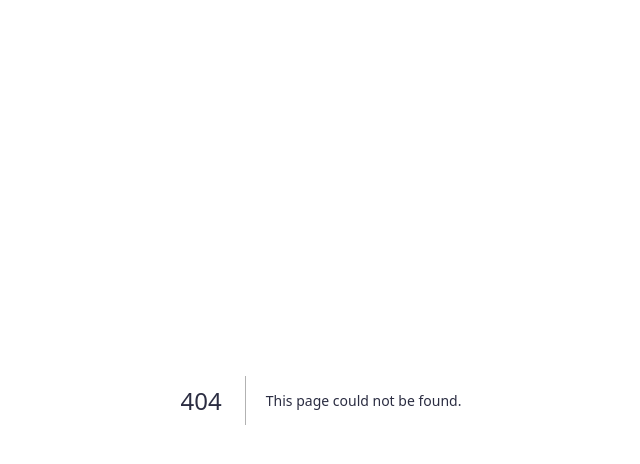
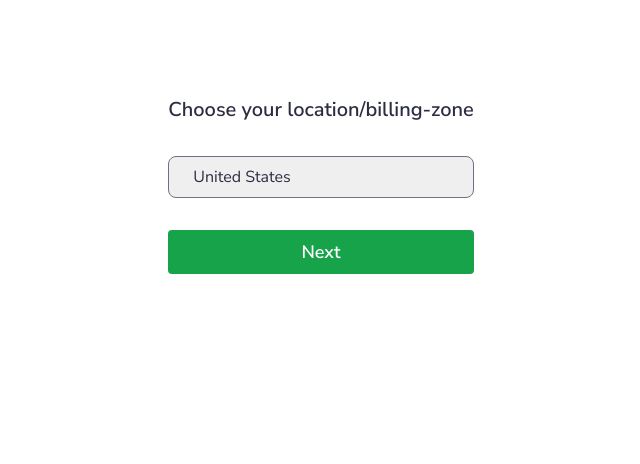
Before and after one commit to raiadi2008/linkzyp-archive-1, a Next.js app: page /app/payments/billing-zone in a window 1280 px wide. Before the commit this address had no page. Shown: the top 464 px of the page, without its empty margins (319-959 px from the left). Built offline with nearby package versions, Linux system fonts and the light colour scheme.

Commit message:
currency things added

```diff
--- a/app/api/payments/create-checkout-session/route.ts
+++ b/app/api/payments/create-checkout-session/route.ts
@@ -14,6 +14,8 @@ export async function POST(req: NextRequest) {
     )
   const userStripeId = await createOrRetrieveStripeCustomer(session.user.id)
   const userStripe = await getUsersStripeIdDB(session.user.id)
+  const { currency } = await req.json()
+
   if (userStripe?.subscription_active)
     return NextResponse.json(
       { error: "You already have an active subscription" },
@@ -26,12 +28,13 @@ export async function POST(req: NextRequest) {
   try {
     const stripeSession = await stripe.checkout.sessions.create({
       billing_address_collection: "auto",
-      currency: "usd",
+      currency: currency ?? "usd",
       customer: userStripeId,
       line_items: [
         {
           price: prices.data[0].id,
           quantity: 1,
+          tax_rates: currency === "inr" ? [process.env.IND_GST!] : [],
         },
       ],
       mode: "subscription",
@@ -49,6 +52,7 @@ export async function POST(req: NextRequest) {
       status: HttpStatus.SUCCESS,
     })
   } catch (e) {
+    console.log(e)
     return new Response(
       JSON.stringify({ error: "Internal Server Error Occured" }),
       {
--- /dev/null
+++ b/app/app/payments/billing-zone/page.tsx
@@ -0,0 +1,77 @@
+"use client"
+
+import Loader from "@/components/loader/loader"
+import HttpStatus from "@/constants/http_status"
+import { useRouter } from "next/navigation"
+import { useState } from "react"
+
+export default function Page() {
+  const [currency, setCurrency] = useState("usd")
+  const [loading, setLoading] = useState(false)
+  const router = useRouter()
+
+  function handleChange(e: React.ChangeEvent<HTMLSelectElement>) {
+    setCurrency(e.target.value)
+    console.log(currency)
+  }
+
+  async function getCheckoutSession() {
+    setLoading(true)
+    const resp = await fetch("/api/payments/create-checkout-session", {
+      body: JSON.stringify({ currency: currency ?? "usd" }),
+      method: "POST",
+    })
+    if (resp.ok && resp.status === HttpStatus.SUCCESS) {
+      const { checkout_url } = await resp.json()
+      setLoading(false)
+      router.replace(checkout_url)
+    }
+    setLoading(false)
+  }
+
+  return (
+    <main className='w-fit mx-auto py-24'>
+      <label className='block text-xl font-semibold '>
+        Choose your location/billing-zone
+      </label>
+      <select
+        onChange={handleChange}
+        className='appearance-none w-full rounded-lg mt-8 border border-gray-500 px-6 py-2'
+      >
+        <option value='aud'>Australia</option>
+        <option value='brl'>Brazil</option>
+        <option value='cad'>Canada</option>
+        <option value='cny'>China</option>
+        <option value='eur'>Europe</option>
+        <option value='hkd'>Hong Kong</option>
+        <option value='idr'>Indonesia</option>
+        <option value='inr'>India</option>
+        <option value='jpy'>Japan</option>
+        <option value='mxn'>Mexico</option>
+        <option value='myr'>Malaysia</option>
+        <option value='nok'>Norway</option>
+        <option value='nzd'>New Zealand</option>
+        <option value='php'>Philippines</option>
+        <option value='pln'>Poland</option>
+        <option value='rub'>Russia</option>
+        <option value='krw'>South Korea</option>
+        <option value='sek'>Sweden</option>
+        <option value='sgd'>Singapore</option>
+        <option value='thb'>Thailand</option>
+        <option value='try'>Turkey</option>
+        <option selected value='usd'>
+          United States
+        </option>
+        <option value='gbp'>United Kingdom</option>
+        <option value='vnd'>Vietnam</option>
+        <option value='usd'>Others</option>
+      </select>
+      <button
+        className='bg-green-600 font-semibold text-white rounded text-lg w-full py-2 px-6 mt-8 flex items-center justify-center'
+        onClick={getCheckoutSession}
+      >
+        {loading && <Loader />} Next
+      </button>
+    </main>
+  )
+}
--- a/app/app/settings/page.tsx
+++ b/app/app/settings/page.tsx
@@ -112,19 +112,6 @@ export default function Page() {
     router.push(`?${TAB}=${navbarMap.get(navbar[index])}`)
   }
 
-  async function getCheckoutSession() {
-    setLoadingCheckout(true)
-    const resp = await fetch("/api/payments/create-checkout-session", {
-      method: "POST",
-    })
-    if (resp.ok && resp.status === HttpStatus.SUCCESS) {
-      const { checkout_url } = await resp.json()
-      setLoadingCheckout(false)
-      router.replace(checkout_url)
-    }
-    setLoadingCheckout(false)
-  }
-
   async function getPortalSession() {
     setLoadingCheckout(true)
     const resp = await fetch("/api/payments/create-portal-session", {
@@ -172,12 +159,11 @@ export default function Page() {
               {loadingCheckout && <Loader />}Premium
             </button>
           ) : (
-            <button
-              className='font-bold bg-black text-yellow-500 px-6 py-3 rounded-lg flex items-center gap-x-2'
-              onClick={getCheckoutSession}
-            >
-              {loadingCheckout && <Loader />}Go Premium
-            </button>
+            <Link href='/app/payments/billing-zone'>
+              <button className='font-bold bg-black text-yellow-500 px-6 py-3 rounded-lg flex items-center gap-x-2'>
+                Go Premium
+              </button>
+            </Link>
           )}
         </div>
       </section>
--- a/components/premium-popup/premium-popup.tsx
+++ b/components/premium-popup/premium-popup.tsx
@@ -2,6 +2,7 @@ import HttpStatus from "@/constants/http_status"
 import { useRouter } from "next/navigation"
 import { Dispatch, SetStateAction } from "react"
 import Loader from "../loader/loader"
+import Link from "next/link"
 
 interface IParams {
   show: Dispatch<SetStateAction<boolean>>
@@ -15,21 +16,6 @@ export default function PremiumPopup({
   setLoadingCheckout,
 }: IParams) {
   const router = useRouter()
-  async function getCheckoutSession(
-    e: React.MouseEvent<HTMLButtonElement, MouseEvent>
-  ) {
-    e.stopPropagation()
-    setLoadingCheckout(true)
-    const resp = await fetch("/api/payments/create-checkout-session", {
-      method: "POST",
-    })
-    if (resp.ok && resp.status === HttpStatus.SUCCESS) {
-      const { checkout_url } = await resp.json()
-      setLoadingCheckout(false)
-      router.replace(checkout_url)
-    }
-    setLoadingCheckout(false)
-  }
 
   return (
     <div
@@ -60,12 +46,11 @@ export default function PremiumPopup({
         </ul>
         <div className='mt-12 flex justify-end gap-x-4'>
           <button className='text-black font-thin'>Close</button>
-          <button
-            className='font-bold bg-black text-yellow-500 px-6 py-3 rounded-lg flex items-center gap-x-2'
-            onClick={getCheckoutSession}
-          >
-            {loadingCheckout && <Loader />}Go Premium
-          </button>
+          <Link href='/app/payments/billing-zone'>
+            <button className='font-bold bg-black text-yellow-500 px-6 py-3 rounded-lg flex items-center gap-x-2'>
+              Go Premium
+            </button>
+          </Link>
         </div>
       </div>
     </div>
```
